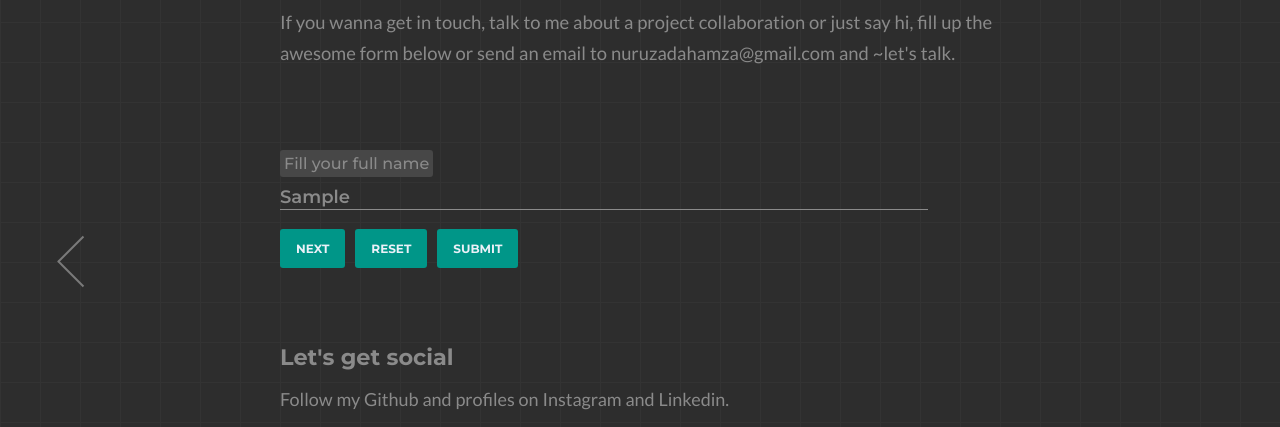
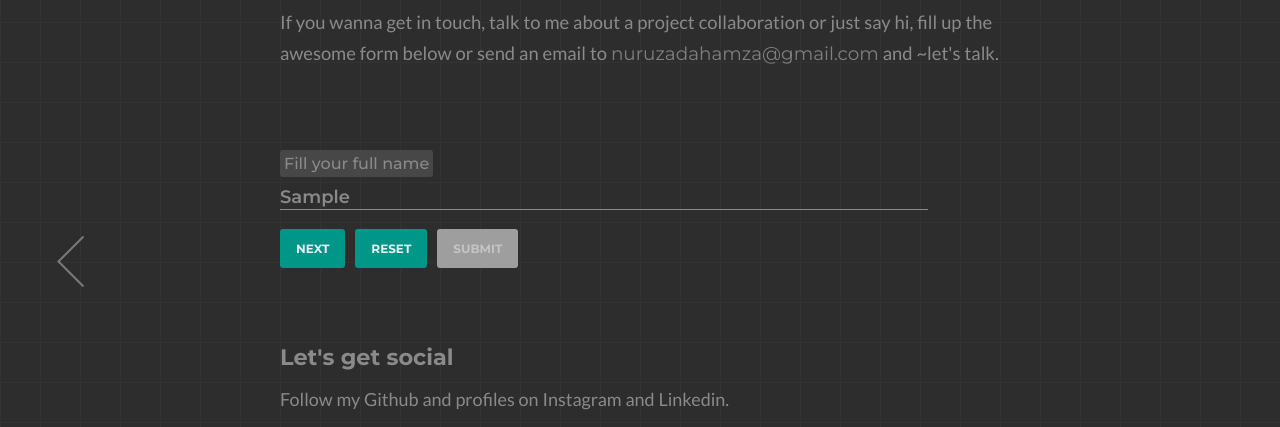
Before and after one commit to nrzdhmz/Portfolio, a plain HTML site: page contact.html in a window 1280 px wide. Both pictures are taken after typing "Sample" into the empty fields and a click on the button "SUBMIT". Shown: the part 138-565 px from the top of the page. Drawn offline with nearby package versions, Linux system fonts and the light colour scheme.

Commit message:
style fix

```diff
--- a/assets/js/form.js
+++ b/assets/js/form.js
@@ -59,8 +59,6 @@ function toggleInputType() {
     }
   } else if (step === 1) {
     const emailRegex = /^[a-zA-Z0-9._%+-]+@(gmail\.com|yahoo\.com|outlook\.com|hotmail\.com|aol\.com)$/.test(currentText);
-    // const emailRegex = /^([\w]*[\w\.]*(?!\.)@gmail.com)$/.test(currentText);
-
     if (emailRegex) {
       updateDataForCurrentStep(currentText);
       input.value = "";
@@ -102,7 +100,7 @@ function checkSendAvailability() {
     }
   }
   else if(step === 1){
-    const emailRegex = /^[a-zA-Z0-9._%+-]+@(gmail\.com|yahoo\.com|outlook\.com|hotmail\.com)$/.test(currentText);
+    const emailRegex = /^[a-zA-Z0-9._%+-]+@(gmail\.com|yahoo\.com|outlook\.com|hotmail\.com|aol\.com)$/.test(currentText);
     if (emailRegex) {
       next.classList.remove("submit-error");
       next.classList.add("submit-available");
@@ -181,9 +179,8 @@ function resetForm() {
   send.classList.remove("submit-unAvailable");
   send.classList.add("submit-available");
 }
-
 const form = document.querySelector("#form");
 form.addEventListener("submit", (e) => {
   e.preventDefault();
 });
-next.addEventListener("input", checkSendAvailability);
+input.addEventListener("input", checkSendAvailability);
--- a/contact.html
+++ b/contact.html
@@ -39,14 +39,14 @@
       </div>
     </header>
     <main>
-      <section class="centered">
+      <section style="padding: 80px 0 0;" class="centered">
         <div class="wrapper">
           <div class="headerMe">
             <h1>Get in touch</h1>
             <h3>
               If you wanna get in touch, talk to me about a project
               collaboration or just say hi, fill up the awesome form below or
-              send an email to nuruzadahamza@gmail.com and ~let's talk.
+              send an email to <a style="color: gray;" href="mailto:nuruzadahamza@gmail.com">nuruzadahamza@gmail.com</a> and ~let's talk.
             </h3>
           </div>
           <form class="form" id="form">
```
Also changed, not shown: index.html (+1 -2 lines).
